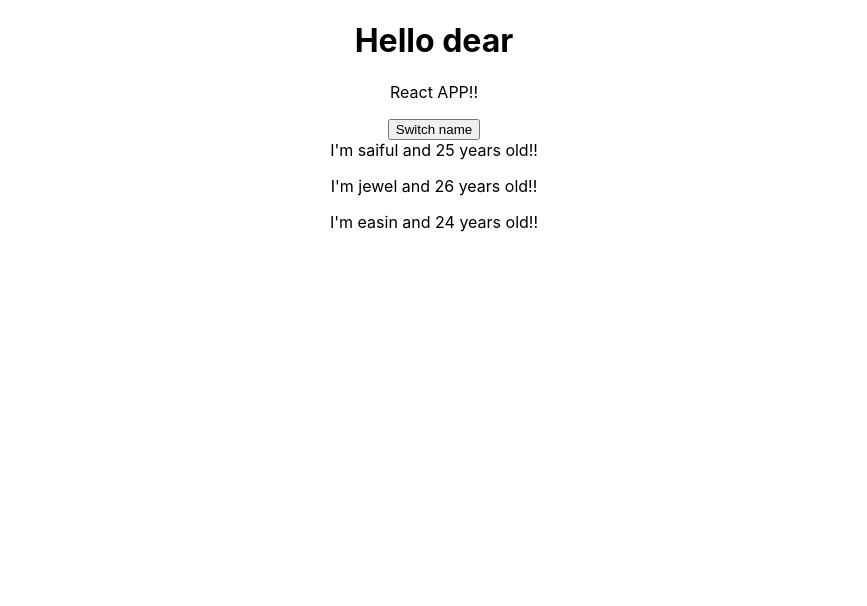
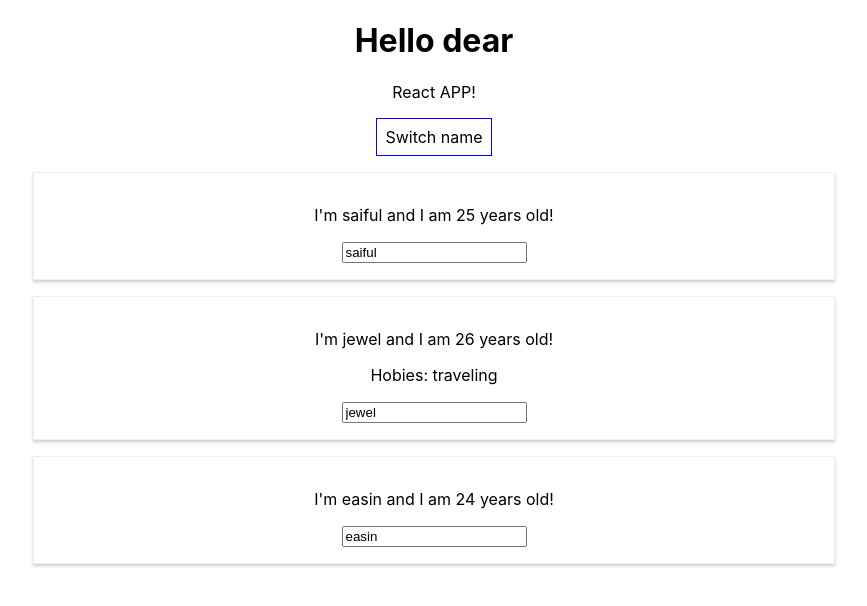
Before and after one commit to saiful-dev/ReactJS-Practice, a React (Create React App) app: page / in a window 1280 px wide. Shown: the top 606 px of the page, without its empty margins (206-1073 px from the left). Built offline with nearby package versions, Linux system fonts and the light colour scheme.

Commit message:
complete section 3

```diff
--- a/src/App.css
+++ b/src/App.css
@@ -1,4 +1,4 @@
 .App {
   text-align: center;
-  display: block;
+
 }
--- a/src/App.js
+++ b/src/App.js
@@ -1,62 +1,95 @@
 import { directive, react } from '@babel/types';
-import React, { useState} from 'react'; // useState is an react hooks
+import React, { Component} from 'react';
 import './App.css';
 import Person from './Person/Person';  // use ./ bcz it is a relative path
 
-// react hooks
-const App=props=> {
-    // personState= current state(is equal to this.state), setpersonstate= allow us to set a new state
-    const [personState, setPersonState] = useState( //it is like a method
-    {
-      person:[ //person array
-        {name:'saiful',age:'25'}, //object
-        {name:'jewel',age:'26'},
-        {name:'easin',age:'24'},
-       ],
-      otherstate: 'others value',
 
-    });
+class App extends Component {
+  state = { // state object property
+    person: [ //person array
+            {name:'saiful',age:25}, //object
+            {name:'jewel',age:26},
+            {name:'easin',age:24}
+    ],
+    otherstate: 'others value'
 
-    const [otherState,setotherState]=useState('some other value');
-    console.log(personState,otherState);
-
-    const SwitchNameHandelar=()=>{
+}
+  SwitchNameHandelar = (newName)=>{
       //console.log('SwitchNameHandelar clicked');
 
        //Don't use like bcz react can't recognize it  //this.state.person[0].name='saiful islam';
 
-      setPersonState({ //react merge this change to the state obj
+      this.setState({ //react merge this change to the state obj
           person:[ //person array
-          {name:'saiful Islam',age:'26'}, //object
-          {name:'jewel',age:'28'},
-          {name:'easin Ali',age:'24'}
+          {name: newName,age:26}, //object
+          {name:'jewel',age:25},
+          {name:'easin',age:25}
           ]
-        });
-    }
+        } )
+
+      } // close SwitchNameHandelar
 
 
+  nameChangedHandler = (event) => {
+        this.setState( {
+          person: [
+            { name: 'saiful', age: 25 },
+            { name: event.target.value, age: 26 },
+            { name: 'easin', age: 24 }
+          ]
+        } )
+  }
+
+  render(){
+
+    const styleJS={ // JS Object, We define css style in js
+
+        backgroundColor: 'white', //we add property in quatation bcz all are string in js
+        font:'inherit',
+        border: '1px solid blue',
+        padding: '8px',
+        cursor: 'pointer',
+    };
 
     return (
-        <div className='App'>
+        <div className="App">
             <h1> Hello dear</h1>
-            <p>React APP!!</p>
-            <button onClick={SwitchNameHandelar}>Switch name</button>
+            <p>React APP!</p>
+            <button
+              style={styleJS}
+              onClick={()=> this.SwitchNameHandelar('Saiful Islam')}>Switch name</button>
 
-            <Person name={personState.person[0].name} age={personState.person[0].age} />
-            <Person name={personState.person[1].name} age={personState.person[1].age} />
-            <Person name={personState.person[2].name} age={personState.person[2].age} />
+            <Person
+                  name={this.state.person[0].name}
+                  age={this.state.person[0].age}      />
 
-            {/*<Person name='saiful' age='25'/>
-            <Person name='jewel' age='26'> hobies is traveling </Person>
-            <Person name='easin' age='24'/>*/}
+            <Person
+                    name={this.state.person[1].name}
+                    age={this.state.person[1].age}
+                    click={this.SwitchNameHandelar.bind(this,'Saiful!!')}
+                    changed={this.nameChangedHandler} > Hobies: traveling</Person>
+
+
+            <Person
+                    name={this.state.person[2].name}
+                    age={this.state.person[2].age}
+                  />
+
+
 
         </div>
     );
 
 
- }
 
+    // createElement is a method is takes atleast three arguments
+    // first tag, object ,currently we pass nul, tag..
 
+    //return React.createElement('div',null,'h1','hello dear');
+    // pass an object className: 'App' for css style
+    //return React.createElement('div',{className: 'App'},React.createElement('h1',null,'H1 tag embeded'));
+  }
 
+}
 
 export default App;
--- /dev/null
+++ b/src/Person/Person.css
@@ -0,0 +1,11 @@
+
+
+.Person{
+    width: 60%;
+    margin: 16px auto;
+    border:  1px solid #eee;
+    box-shadow: 0 2px 3px #ccc; /* it attact shadow*/
+    padding: 16px;
+    text-align: center;
+
+}
--- a/src/Person/Person.js
+++ b/src/Person/Person.js
@@ -1,6 +1,8 @@
 import React from 'react';
 
-const person =(props)=>{
+import './Person.css';
+
+const person =(props)=>{ //state less componet
 
 
     // if we use {} brace then need to return..if we use () no need to return
@@ -10,11 +12,11 @@ const person =(props)=>{
     //(max - min)  + min;
     // return <p1>I'm a person and {Math.floor(Math.random()*(30-20))+20} years old!!</p1>
     return (
-        <div>
-            <p1>I'm {props.name}  and {props.age} years old!! <br/></p1>
-
-            <p>{props.children}</p>
-        </div>
+        <div className='Person'>
+        <p onClick={props.click}>I'm {props.name} and I am {props.age} years old!</p>
+        <p>{props.children}</p>
+        <input type="text" onChange={props.changed} value={props.name} />
+    </div>
     );
 }
 
```
